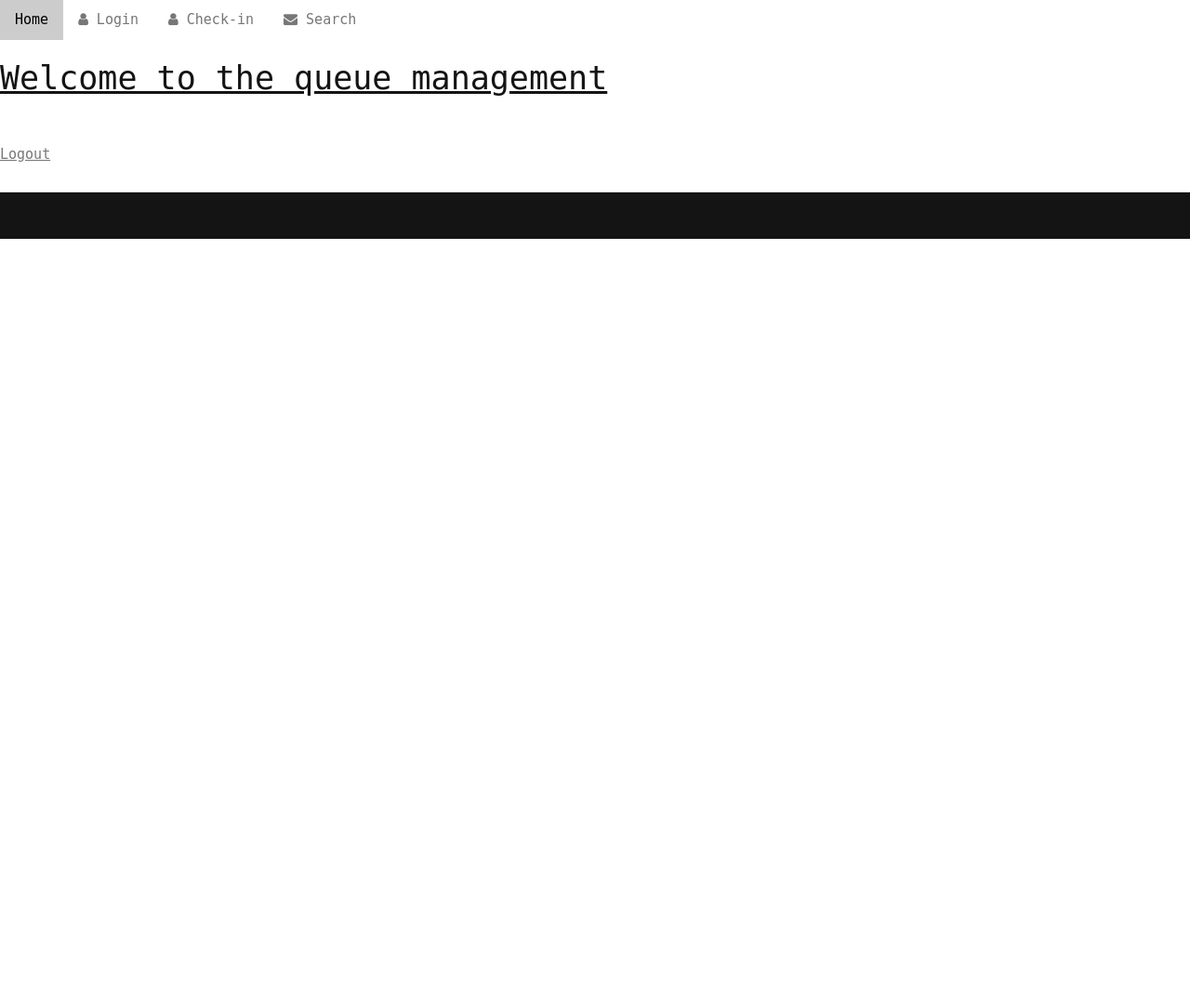
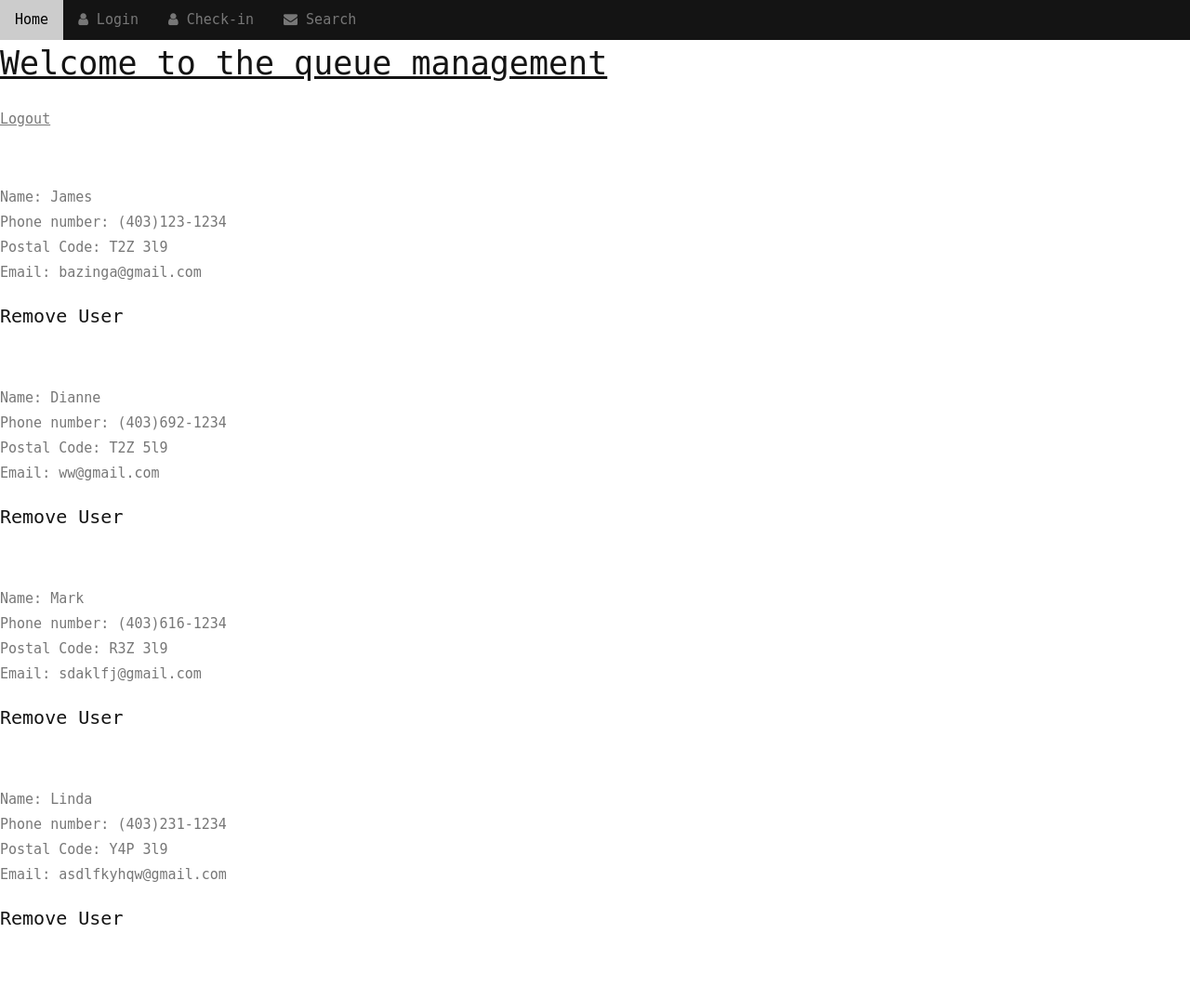
Before and after one commit to fork-you-i-just-want-to-fork-my-stuff/Check-In-System, a Flask app: page /clientmanagement in a window 1280 px wide. Shown: the whole page at 93% size. Before the commit the page ends 257 px from the top, so only its background shows below. Run offline with Flask 2, Linux system fonts and the light colour scheme; a user stored in the database is signed in; data comes from the database, SQL or seed files in the repository.

Commit message:
Cleaning up styling

```diff
--- a/routes.py
+++ b/routes.py
@@ -63,8 +63,8 @@ def login():
 @app.route('/clientmanagement')
 @login_required
 def queuemanagement():
-    """Manager view of the clients; allows you to remove clients"""
-    return render_template('clientmanagement.html')
+    """Manager view of the clients; allows you to remove clients, requires login"""
+    return render_template('clientmanagement.html', clients = get_client_db())
 
 
 
--- a/templates/clientmanagement.html
+++ b/templates/clientmanagement.html
@@ -1,6 +1,12 @@
 {% extends "template.html" %}
 {% block content %}
 <h2>Welcome to the queue management</h2>
+<p><a href='/logout'>Logout</a></p>
 <br/>
-<a href='/logout'>Logout</a>
+{% for client in clients %}
+<p>Name: {{ client.client_name }}  <br/>Phone number: {{ client.phone_number }}  <br/>Postal Code: {{ client.postal_code }} <br/>Email: {{ client.email }} <h4> Remove User</h4></p>
+<br/>
+{% endfor %}
+<br/>
+
 {% endblock %}
--- a/templates/template.html
+++ b/templates/template.html
@@ -7,7 +7,9 @@
     <link rel="stylesheet" href="https://fonts.googleapis.com/css?family=Lato">
     <link rel="stylesheet" href="https://cdnjs.cloudflare.com/ajax/libs/font-awesome/4.7.0/css/font-awesome.min.css">
     <style>
-    body,h1,h2,h3,h4,h5,h6 {color: #141414; font-family: monospace;}
+    body,h1,h2,h3,h4,h5 {color: #141414; font-family: monospace;}
+
+    h6{color: #f0f0f0; font-family: monospace; text-align: center}
 
     h1,h2{text-decoration: underline;}
 
@@ -49,6 +51,9 @@
     }
     }
 
+        #myNavbar{
+            background-color: #141414;
+        }
     #site-footer {
     height: 50px;
     background: #141414;
@@ -67,6 +72,8 @@
     <a href="/check-in" class="w3-bar-item w3-button w3-hide-small"><i class="fa fa-user"></i> Check-in</a>
     <a href="/search" class="w3-bar-item w3-button w3-hide-small"><i class="fa fa-envelope"></i> Search</a>
     </div>
+        </div>
+    <br/>
 
     <!-- Navbar on small screens -->
     <div id="navDemo" class="w3-bar-block w3-white w3-hide w3-hide-large w3-hide-medium">
@@ -79,12 +86,13 @@
 
     <div class="container">
         {% block content %}
-        {% endblock %}
+
+
     </div>
+    </body>
+    <br/>
+
+
 
     <br/>
-
-    <!-- Footer -->
-    <footer id="site-footer">
-    </footer>
-</html>
+    {% endblock %}
```
